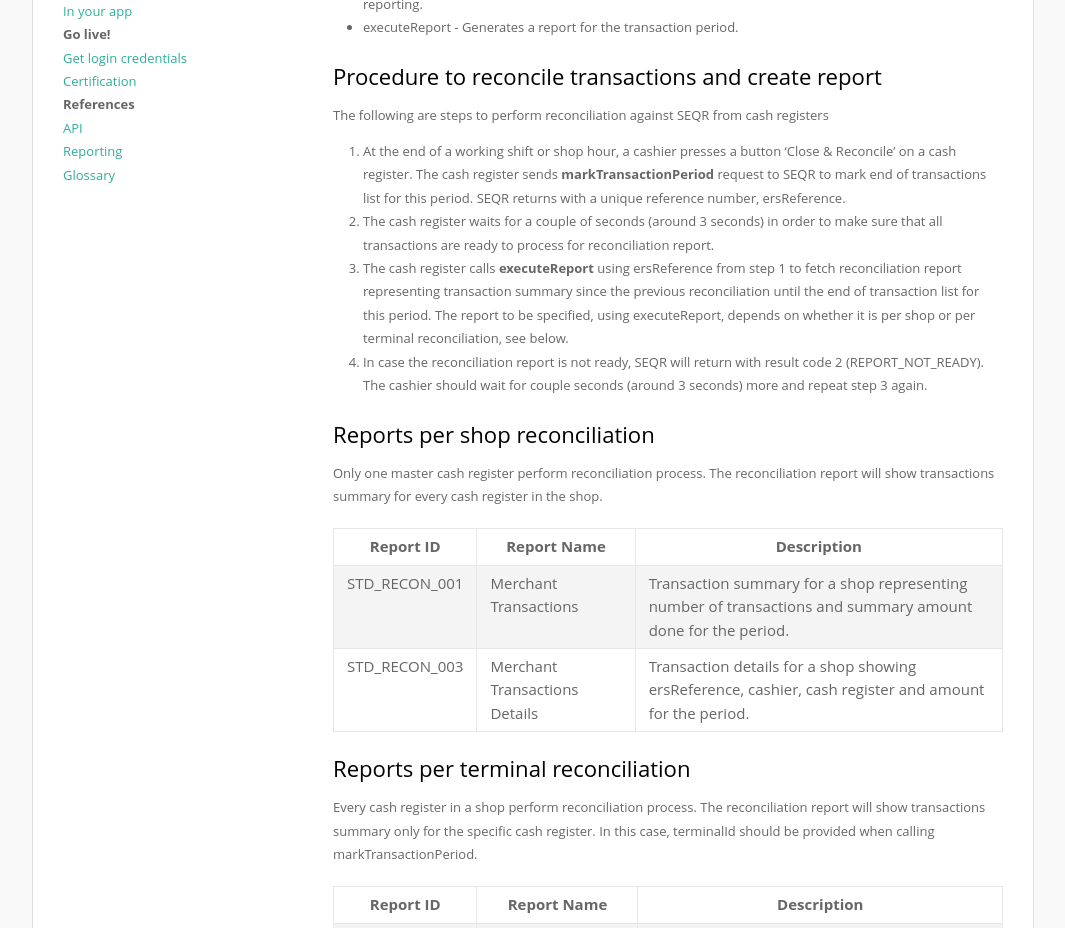
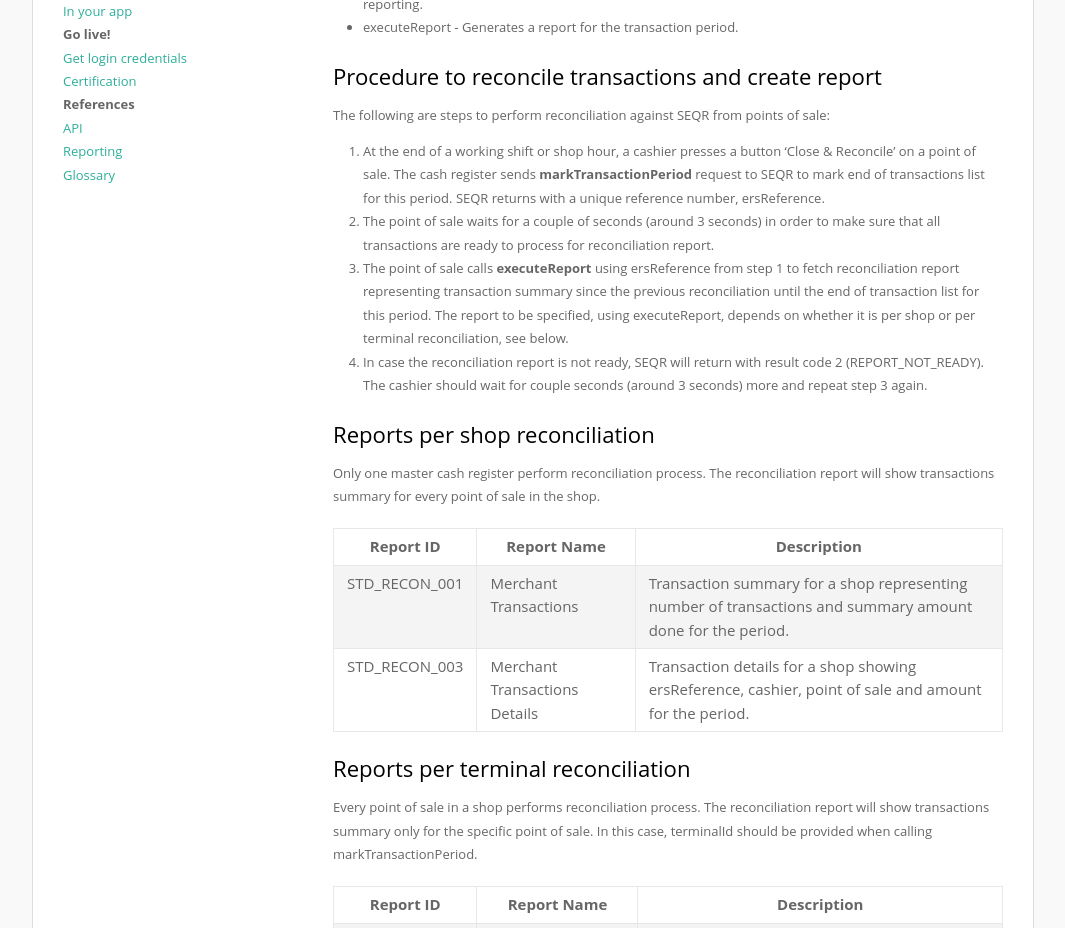
Before and after one commit to SeamlessDistribution/SeamlessDistribution.github.io, a Jekyll site: the page built from merchant/reference/reporting.md, in a window 1280 px wide and 1400 px high. Shown: the part 275-1203 px from the top of the window, without its empty margins (138-1203 px from the left). Built offline with Jekyll 4.4.1, drawn with Linux system fonts in a browser that asks for light colours.

Commit message:
Replaced "cash register" with "point of sale"

```diff
--- a/merchant/reference/reporting.md
+++ b/merchant/reference/reporting.md
@@ -31,16 +31,12 @@
 
 ## Procedure to reconcile transactions and create report
 
-The following are steps to perform reconciliation against SEQR from cash registers
+The following are steps to perform reconciliation against SEQR from points of sale:
 
-1. At the end of a working shift or shop hour, a cashier presses a button 'Close & Reconcile' on a cash register.
-The cash register sends **markTransactionPeriod** request to SEQR to mark end of transactions list
-for this period. SEQR returns with a unique reference number, ersReference.
-2. The cash register waits for a couple of seconds (around 3 seconds) in order to make sure that all
-transactions are ready to process for reconciliation report.
-3. The cash register calls **executeReport** using ersReference from step 1 to fetch reconciliation report
-representing transaction summary since the previous reconciliation until the end of transaction list for this
-period. The report to be specified, using executeReport, depends on whether it is per shop or per terminal reconciliation, see below.
+1. At the end of a working shift or shop hour, a cashier presses a button 'Close & Reconcile' on a point of sale.
+The cash register sends **markTransactionPeriod** request to SEQR to mark end of transactions list for this period. SEQR returns with a unique reference number, ersReference.
+2. The point of sale waits for a couple of seconds (around 3 seconds) in order to make sure that all transactions are ready to process for reconciliation report.
+3. The point of sale calls **executeReport** using ersReference from step 1 to fetch reconciliation report representing transaction summary since the previous reconciliation until the end of transaction list for this period. The report to be specified, using executeReport, depends on whether it is per shop or per terminal reconciliation, see below.
 4. In case the reconciliation report is not ready, SEQR will return with result code 2
 (REPORT_NOT_READY). The cashier should wait for couple seconds (around 3 seconds) more and repeat
 step 3 again.
@@ -51,7 +47,7 @@
 
 
 Only one master cash register perform reconciliation process. The reconciliation
-report will show transactions summary for every cash register in the shop.
+report will show transactions summary for every point of sale in the shop.
 
 
 <table>
@@ -60,17 +56,13 @@
 
 <tr><td>STD_RECON_001</td>
     <td>Merchant Transactions</td>
-    <td>Transaction summary for a shop representing number
-of transactions and summary amount done for the
-period.
+    <td>Transaction summary for a shop representing number of transactions and summary amount done for the period.
 </td></tr>
 
 
 <tr><td>STD_RECON_003</td>
     <td>Merchant Transactions Details</td><td>Transaction details for a shop
-showing ersReference, cashier,
-cash register and amount for the
-period.
+showing ersReference, cashier, point of sale and amount for the period.
 </td></tr>
 </table>
 
@@ -79,9 +71,8 @@
 ## Reports per terminal reconciliation
 
 
-Every cash register in a shop perform reconciliation process. The reconciliation
-report will show transactions summary only for the specific cash register. In this case, terminalId
-should be provided when calling markTransactionPeriod.
+Every point of sale in a shop performs reconciliation process. The reconciliation
+report will show transactions summary only for the specific point of sale. In this case, terminalId should be provided when calling markTransactionPeriod.
 
 
 <table>
@@ -93,8 +84,7 @@
 period. </td></tr>
 
 <tr><td>STD_RECON_007</td><td>Terminal Transactions Details</td>
-    <td>Transaction details for a terminal showing reference
-id and amounts for each transaction in the period.
+    <td>Transaction details for a terminal showing reference id and amounts for each transaction in the period.
 </td></tr>
 </table>
 
```
Also changed, not shown: merchant/reference/api.md (+6 -6 lines), merchant/reference/glossary.md (+7 -7 lines).
